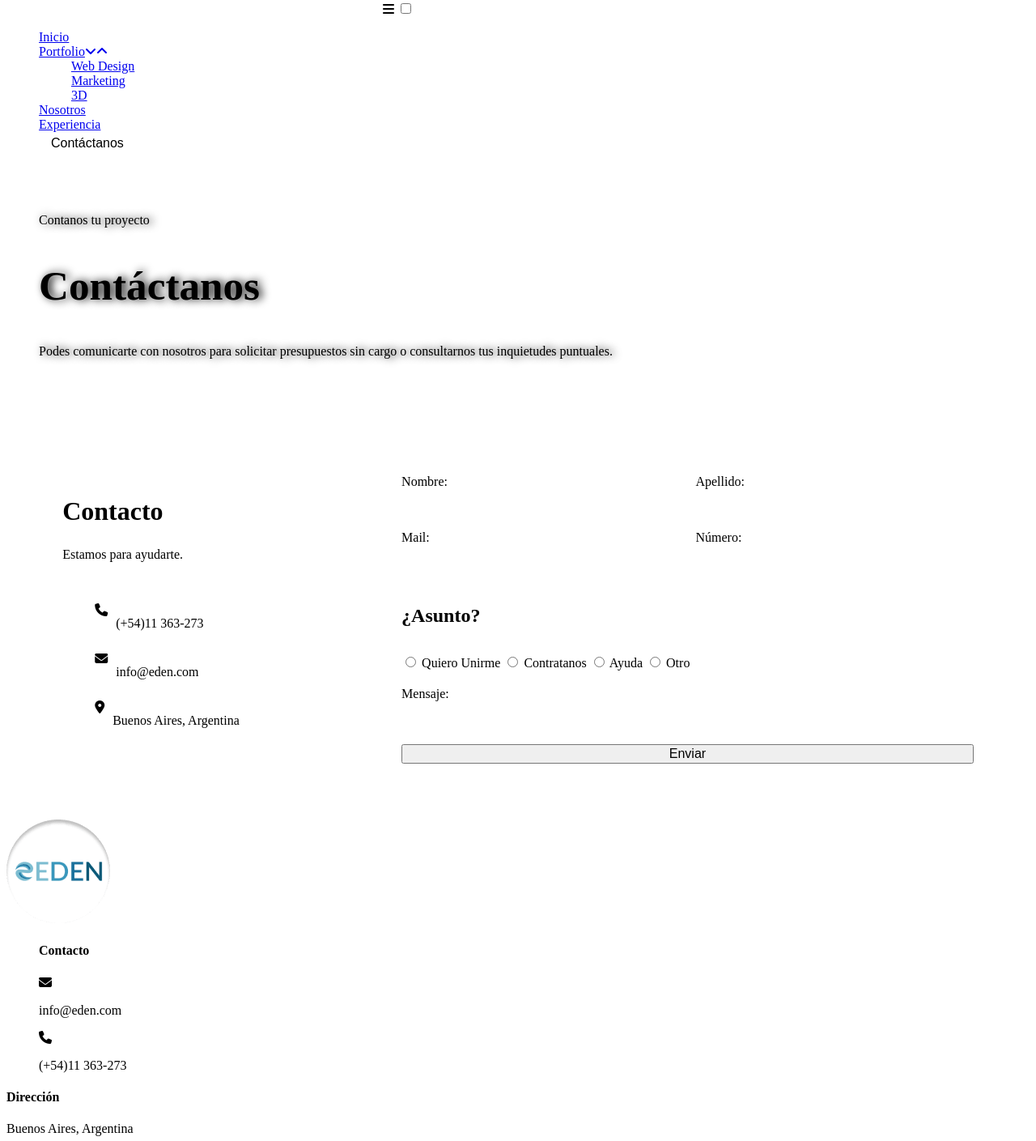
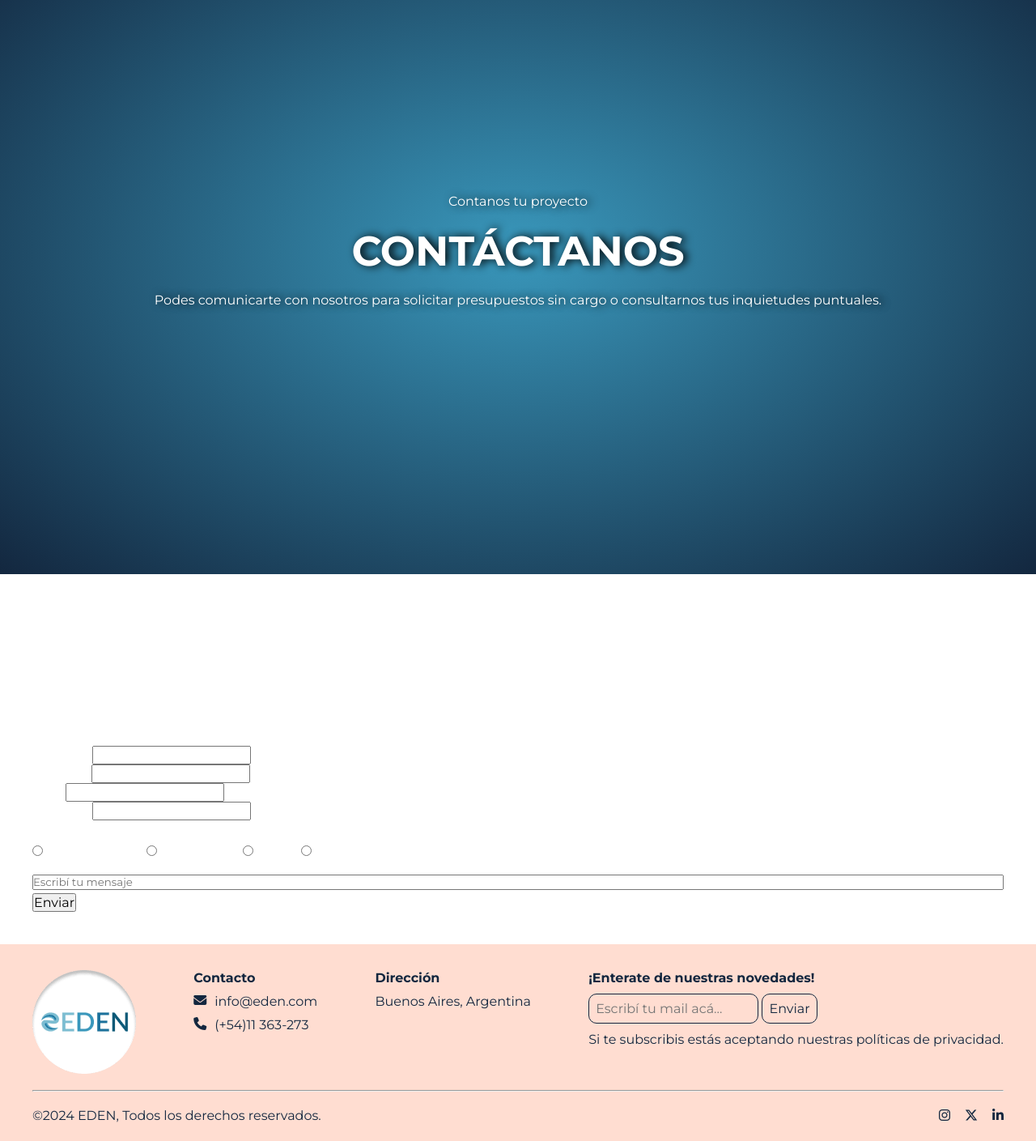
Before and after one commit to natyfernandez/eden, a website: page pages/contacto.html in a window 1280 px wide. Shown: the part 91-1500 px from the top of the page at 81% size. Drawn offline with Linux system fonts and the light colour scheme.

Commit message:
Correcciones y codificación del componente button y utilities con sass

```diff
--- a/pages/contacto.html
+++ b/pages/contacto.html
@@ -5,7 +5,7 @@
   <meta charset="UTF-8" />
   <meta name="viewport" content="width=device-width, initial-scale=1.0" />
   <link rel="icon" href="../assets/Isotipo.png" />
-  <link rel="stylesheet" href="../css/estilos.css" />
+  <link rel="stylesheet" href="../css/style.css" />
   <title>EDEN</title>
   <link rel="stylesheet" href="https://cdnjs.cloudflare.com/ajax/libs/font-awesome/6.5.2/css/all.min.css"
     integrity="sha512-SnH5WK+bZxgPHs44uWIX+LLJAJ9/2PkPKZ5QiAj6Ta86w+fsb2TkcmfRyVX3pBnMFcV7oQPJkl9QevSCWr3W6A=="
--- a/pages/experiencia.html
+++ b/pages/experiencia.html
@@ -5,7 +5,7 @@
   <meta charset="UTF-8" />
   <meta name="viewport" content="width=device-width, initial-scale=1.0" />
   <link rel="icon" href="../assets/Isotipo.png" />
-  <link rel="stylesheet" href="../css/estilos.css" />
+  <link rel="stylesheet" href="../css/style.css" />
   <title>EDEN</title>
   <link rel="stylesheet" href="https://cdnjs.cloudflare.com/ajax/libs/font-awesome/6.5.2/css/all.min.css"
     integrity="sha512-SnH5WK+bZxgPHs44uWIX+LLJAJ9/2PkPKZ5QiAj6Ta86w+fsb2TkcmfRyVX3pBnMFcV7oQPJkl9QevSCWr3W6A=="
--- a/scss/base/_reset.scss
+++ b/scss/base/_reset.scss
@@ -6,8 +6,34 @@
     box-sizing: border-box;
     font-family: "Montserrat", sans-serif;
 }
-
 html{
     color: white;
     font-size: 16px;
 }
+section:not(.proyectos){
+    padding: 2.5rem;
+}
+.textShadow{
+    text-shadow: 0.25rem 0rem 0.6875rem rgb(0, 0, 0);
+}
+ul li{
+    list-style: none;
+}
+h1{
+    font-size: 3.2rem;
+}
+h2{
+    font-size: 2rem;
+}
+h3{
+    font-size: 1.5rem;
+}
+h4, p, a, input{
+    font-size: 1rem;
+}
+textarea{
+    resize: none;
+    min-height: 1.2rem;
+    max-height: 4rem;
+    width: 100%;
+}
--- /dev/null
+++ b/scss/components/_button.scss
@@ -0,0 +1,10 @@
+button{
+    background-color: $rosa;
+    padding: 0.3125rem 0.9375rem;
+    border: none;
+    border-radius: 3.125rem;
+    a{
+        color: $azul1;
+        text-decoration: none;
+    }
+}
--- a/scss/layouts/footer.scss
+++ b/scss/layouts/_footer.scss
@@ -1,6 +1,6 @@
 footer{
-    background-color: var(--rosa-);
-    color: rgb(19, 39, 63);
+    background-color: $rosa;
+    color: $azul1;
     padding: 2rem 2.5rem;
     display: flex;
     flex-direction: column;
@@ -20,16 +20,14 @@ footer{
         }
     }
     .direccion, form{
-        display: flex;
-        flex-direction: column;
-        gap: 0.625rem;
+        @extend .footerContacto;
     }
     input{
         background-color: transparent;
-        color: var(--azul-1);
+        color: $azul1;
         padding: 0.5rem;
         border-radius: 0.625rem;
-        border: 0.0625rem solid var(--azul-1);
+        border: 0.0625rem solid $azul1;
     }
     .redes{
         display: flex;
@@ -38,7 +36,7 @@ footer{
         justify-content: space-between;
         a{
             text-decoration: none;
-            color: var(--azul-1);
+            color: $azul1;
         }
     }
 }
--- a/scss/layouts/header.scss
+++ b/scss/layouts/_header.scss
@@ -1,7 +1,7 @@
 header{
-    background-color: blue;
+    background-color: $azul1;
     width: 100%;
-    height: var(--altura-header);
+    height: 5.2rem;
     position: fixed;
     top: 0;
     padding: 0 2.5rem;
@@ -20,12 +20,6 @@ header{
         .menuBar{
             display: none;
         }
-
-        a:not(button a){
-            padding: 2rem 0;
-            text-decoration: none;
-            color: white;
-        }
         .menu{
             display: flex;
             align-items: center;
@@ -37,11 +31,16 @@ header{
                 &:hover{
                 text-decoration: underline;
                 }
+                a{
+                    padding: 2rem 0;
+                    text-decoration: none;
+                    color: white;
+                }
             }
             .dropdown{
                 .dropdownMenu{
                     display: none;
-                    background-color:  blue;
+                    background-color:  $azul1;
                     position: absolute;
                     top: 5.2rem;
                     border: 1px solid pink;
@@ -61,6 +60,12 @@ header{
                         display: none;
                     }
                 }
+                .fa-angle-down{
+                    margin-left: 0.5rem;
+                }
+                .fa-angle-up{
+                    display: none;
+                }
                 li{
                     a{
                         display: block;
@@ -70,12 +75,6 @@ header{
                         padding: 0.625rem;
                         border: 1px solid white;
                         }
-                        .fa-angle-down{
-                            margin-left: 0.5rem;
-                        }
-                        .fa-angle-up{
-                            display: none;
-                        }
                     }
                 }
             }
--- a/scss/layouts/main.scss
+++ b/scss/layouts/_main.scss
@@ -24,7 +24,7 @@ h1{
         align-items: center;
         color: white;
         button{
-        background-color: var(--rosa-);
+        background-color: $rosa;
         padding: 0.9375rem 1.5625rem;
         border: none;
         border-radius: 3.125rem;
--- a/scss/style.scss
+++ b/scss/style.scss
@@ -1,12 +1,9 @@
-$azul1: rgba(19, 39, 63, 1);
-$azul2: rgba(28, 112, 156, 1);
-$azul3: rgba(57, 151, 187, 1);
-$azul4: rgba(124, 189, 209, 1);
-$azulOpacity60: rgba(19, 39, 63, 0.6);
-$celesteOpacity40: rgba(124, 189, 209, 0.4);
-$rosa: rgba(255, 221, 209, 1);
+@import "./utilities/variables";
+@import "./utilities/maps";
+@import "./utilities/mixims";
 
 @import "./base/reset";
 @import "./layouts/header.scss";
 @import "./layouts/main.scss";
 @import "./layouts/footer.scss";
+@import "./components/button"
--- /dev/null
+++ b/scss/utilities/_variables.scss
@@ -0,0 +1,7 @@
+$azul1: rgba(19, 39, 63, 1);
+$azul2: rgba(28, 112, 156, 1);
+$azul3: rgba(57, 151, 187, 1);
+$azul4: rgba(124, 189, 209, 1);
+$azulOpacity60: rgba(19, 39, 63, 0.6);
+$celesteOpacity40: rgba(124, 189, 209, 0.4);
+$rosa: rgba(255, 221, 209, 1);
```
Also changed, not shown: pages/nosotros.html (+1 -1 lines), pages/portfolio.html (+1 -1 lines), css/style.css, scss/utilities/_funciones.scss (added), scss/utilities/_maps.scss (added), scss/utilities/_mixims.scss (added).
